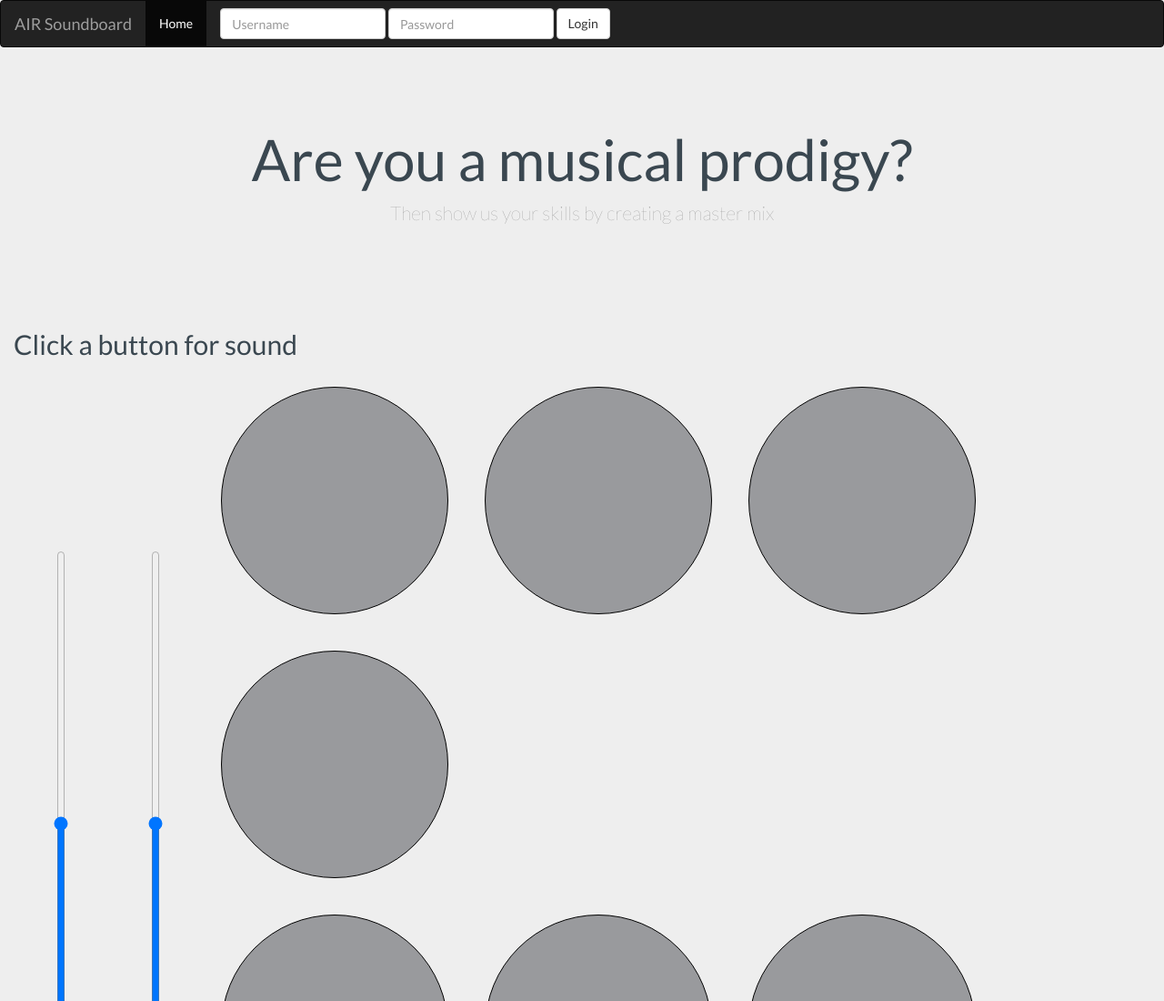
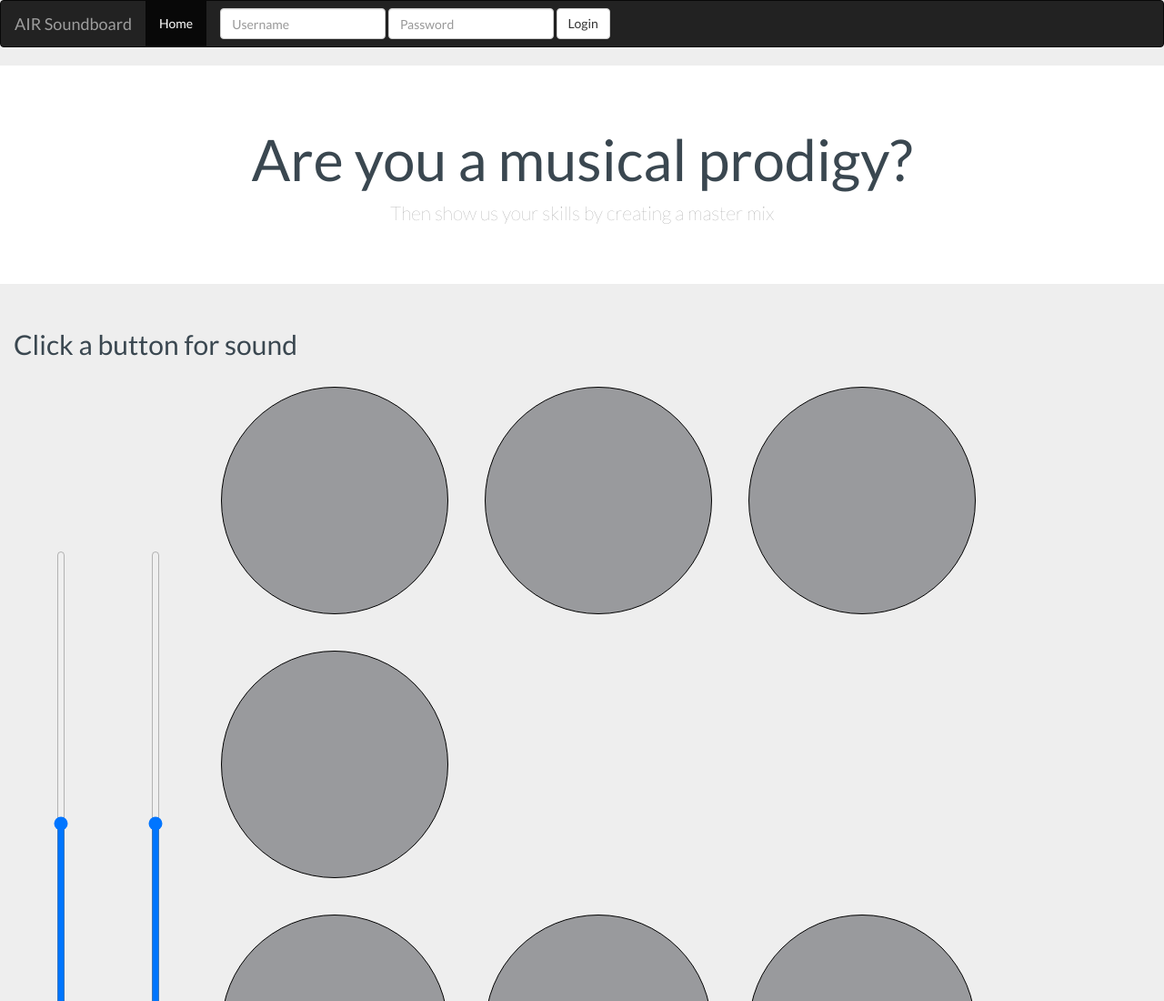
Before and after one commit to rjzheng/TeamAIR, a plain HTML site: page public/assets/html/bootstrap_soundboard.html in a window 1280 px wide. Shown: the top 1100 px of the page at 91% size. Drawn offline with Linux system fonts and the light colour scheme.

Commit message:
Adding white background

```diff
--- a/public/assets/html/bootstrap_soundboard.html
+++ b/public/assets/html/bootstrap_soundboard.html
@@ -71,6 +71,10 @@
 		-webkit-appearance: slider-vertical; /* WebKit */
 		width: 2rem;
 		height: 100%;
+	}
+
+	.jumbotron-style{
+		background-color: white;
 	}
 
     @-webkit-keyframes spin
@@ -155,13 +159,13 @@
 
 </header>
 
-<section class="jumbotron text-center">
-  <div class="container">
-    <h1 class="jumbotron-heading">Are you a musical prodigy?</h1>
-    <p class="lead text-muted">Then show us your skills by creating a master mix </p>
-  </div>
-</section>
 <main>
+	<section class="jumbotron text-center jumbotron-style">
+	  <div class="container">
+	    <h1 class="jumbotron-heading">Are you a musical prodigy?</h1>
+	    <p class="lead text-muted">Then show us your skills by creating a master mix </p>
+	  </div>
+	</section>
      <section class="container-fluid">
 
       <h2> Click a button for sound </h2>
```
